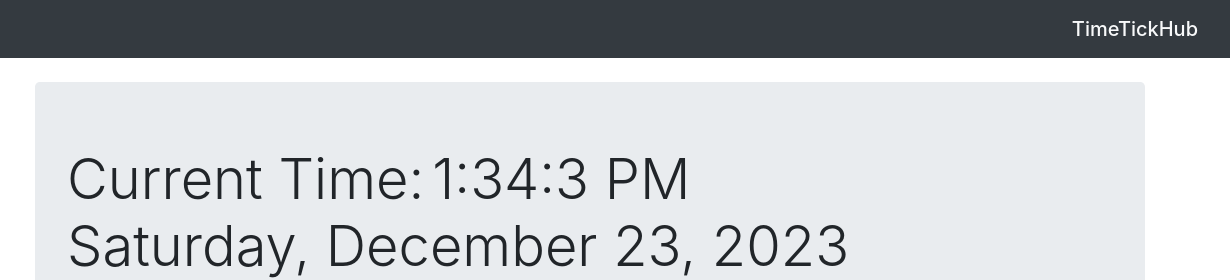
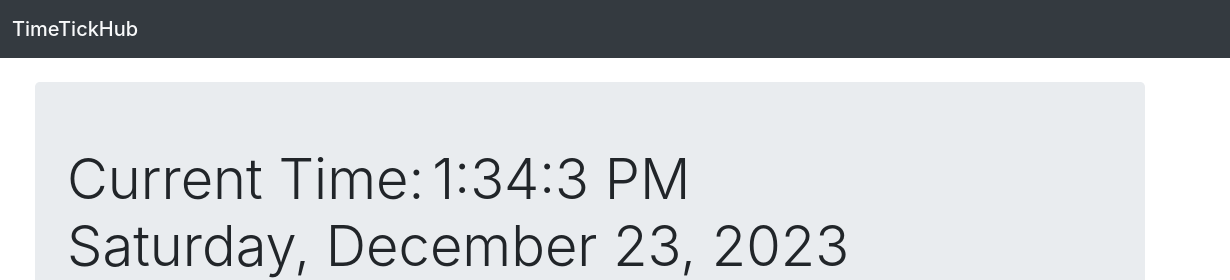
Before and after one commit to Mohammed-Akhlad-Ubada/Akhladclock.github.io, a plain HTML site: page index.html in a window 1280 px wide. Shown: the top 280 px of the page, 50-1280 px from the left. Drawn offline with nearby package versions, Linux system fonts and the light colour scheme.

Commit message:
Update index.html

```diff
--- a/index.html
+++ b/index.html
@@ -44,7 +44,11 @@ setInterval(time,1000);
         <a class="navbar-brand" href="#">
             <img src="images/akhlad-high-resolution-logo.png" width="30" height="30" alt="">
           </a>
-        <span class="navbar-brand mb-0 h1 text-light">TimeTickHub</span>
+       <ul class="navbar-nav mr-auto">
+            <li class="nav-item active">
+                <a class="navbar-brand mb-0 h1 text-light" href="#">TimeTickHub</a>
+            </li>
+            </ul>
     </nav>
     <div class="container my-4">
         <div class="jumbotron">
```
